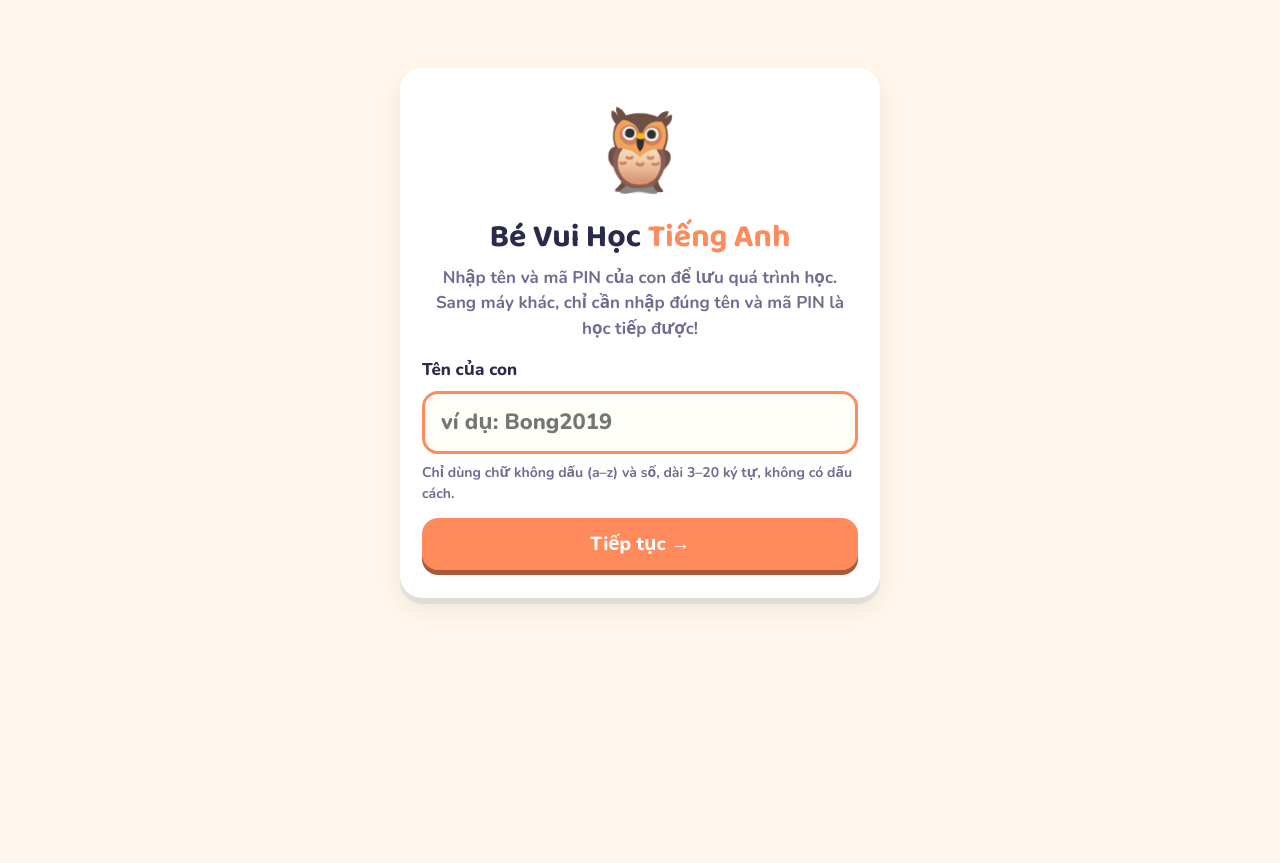
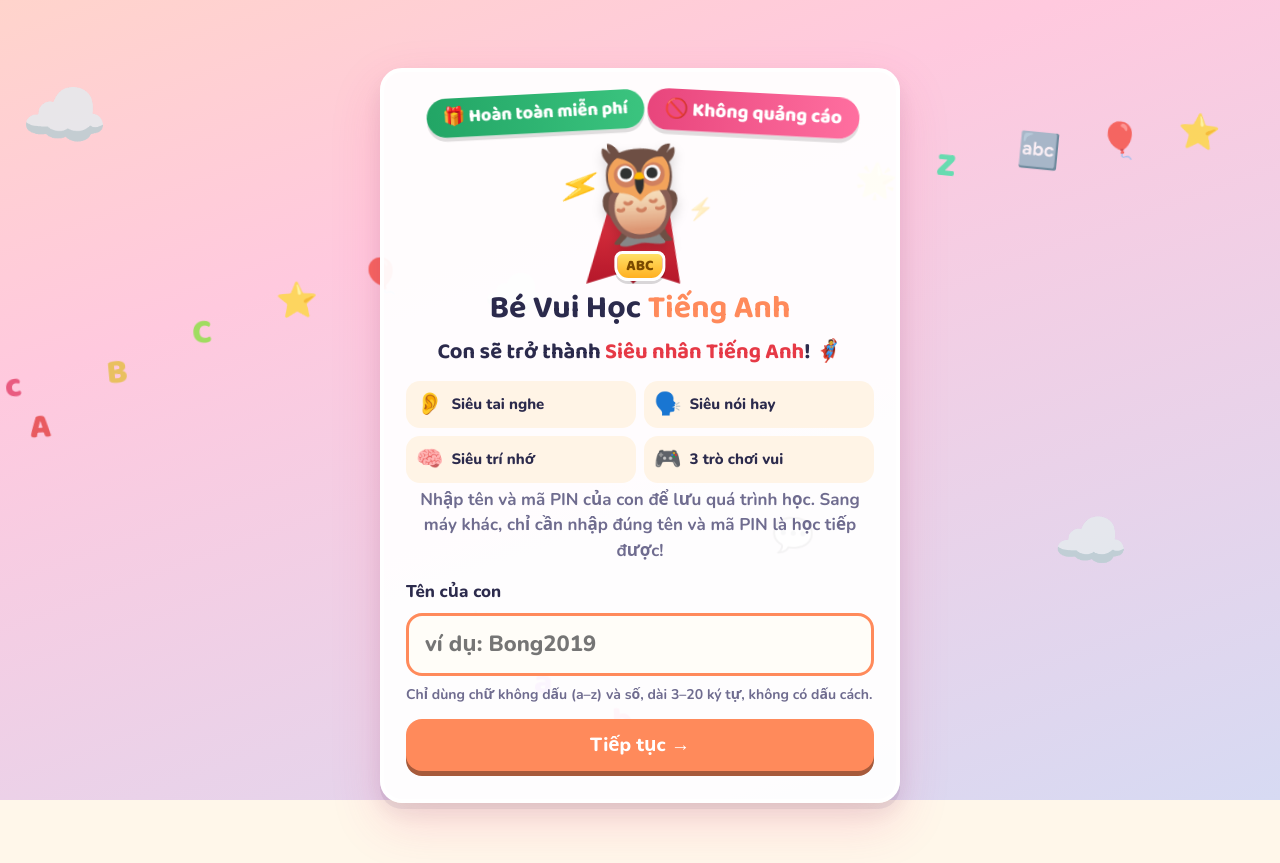
Before and after one commit to duyetntdev/en-learn, a plain HTML site: page index.html in a window 1280 px wide. Before the commit the page ends 800 px from the top, so only its background shows below. Drawn offline with nearby package versions, Linux system fonts and the light colour scheme.

Commit message:
Make the login screen lively with an English superhero theme
- Animated sky with drifting clouds and floating letters, stars, balloons
- Badges: "Hoàn toàn miễn phí" and "Không quảng cáo"
- Ollie as a superhero with a waving cape, ABC emblem and lightning,
  slogan "Siêu nhân Tiếng Anh" and four superpowers
- PIN hint now says parents can message Zalo for help

Co-Authored-By: Claude Opus 5.5 <noreply@anthropic.com>

```diff
--- a/css/style.css
+++ b/css/style.css
@@ -504,5 +504,37 @@ button:focus-visible{outline:3px solid var(--c);outline-offset:3px}
 .sharesheet{max-width:440px}
 .sharesheet .shbtns{display:flex;flex-direction:column;gap:10px;margin-top:12px}
 .sharesheet textarea{width:100%;margin-top:12px;border:2px solid var(--line);border-radius:12px;padding:8px 10px;font:inherit;font-size:13px;color:var(--muted);resize:none}
+/* ================== Màn đăng nhập: Siêu nhân Tiếng Anh ================== */
+.lsky{position:fixed;inset:0;z-index:0;overflow:hidden;pointer-events:none;
+  background:linear-gradient(160deg,#FFE9A8,#FFC9DE 45%,#BFE4FF);background-size:200% 200%;animation:skyshift 18s ease-in-out infinite}
+@keyframes skyshift{0%,100%{background-position:0% 0%}50%{background-position:100% 100%}}
+.lsky .cl{position:absolute;font-size:70px;opacity:.85;animation:drift 50s linear infinite}
+.lsky .c1{top:8%;left:-120px}.lsky .c2{top:32%;left:-120px;font-size:50px;animation-duration:70s;animation-delay:-25s}.lsky .c3{top:62%;left:-120px;font-size:60px;animation-duration:60s;animation-delay:-45s}
+.lsky .fl{position:absolute;bottom:-60px;font-family:'Baloo 2';font-weight:800;font-size:34px;color:hsl(var(--h),75%,55%);opacity:.75;
+  animation:floatup 14s linear infinite}
+@keyframes floatup{0%{transform:translate(0,0) rotate(-10deg)}25%{transform:translate(18px,-28vh) rotate(8deg)}50%{transform:translate(-14px,-56vh) rotate(-6deg)}
+  75%{transform:translate(12px,-84vh) rotate(6deg)}100%{transform:translate(0,-115vh) rotate(-4deg)}}
+.login{max-width:520px;position:relative;z-index:1;border:4px solid #fff;box-shadow:0 20px 50px rgba(232,69,124,.18),var(--shadow);background:rgba(255,255,255,.94)}
+.lbadges{display:flex;justify-content:center;flex-wrap:wrap;gap:10px;margin-top:-6px}
+.lb{font-family:'Baloo 2';font-weight:800;font-size:18px;padding:6px 16px;border-radius:999px;color:#fff;box-shadow:0 4px 0 rgba(0,0,0,.12);animation:badgepulse 2.4s ease-in-out infinite}
+.lb.free{background:linear-gradient(90deg,#22A565,#3BC47F);transform:rotate(-3deg)}
+.lb.noads{background:linear-gradient(90deg,#E8457C,#FF6FA0);transform:rotate(3deg);animation-delay:1.2s}
+@keyframes badgepulse{0%,100%{scale:1}50%{scale:1.07}}
+.shero{position:relative;width:150px;height:140px;margin:14px auto 0}
+.shero .cape{position:absolute;left:28px;top:44px;width:94px;height:92px;background:linear-gradient(180deg,#E63946,#B5172A);
+  clip-path:polygon(22% 0,78% 0,100% 100%,62% 88%,50% 100%,38% 88%,0 100%);transform-origin:50% 0;animation:capewave 1.6s ease-in-out infinite}
+@keyframes capewave{0%,100%{transform:skewX(-6deg) scaleY(1)}50%{transform:skewX(8deg) scaleY(1.06)}}
+.shero .sowl{position:absolute;left:50%;top:0;transform:translateX(-50%);font-size:96px;line-height:1;animation:fly 2.6s ease-in-out infinite;filter:drop-shadow(0 6px 6px rgba(0,0,0,.15))}
+@keyframes fly{0%,100%{transform:translate(-50%,0) rotate(-4deg)}50%{transform:translate(-50%,-10px) rotate(4deg)}}
+.shero .shield{position:absolute;left:50%;bottom:6px;transform:translateX(-50%);font-family:'Baloo 2';font-weight:800;font-size:15px;color:#7A4A00;
+  background:linear-gradient(180deg,#FFE066,#FFB020);border:3px solid #fff;padding:1px 9px;border-radius:8px 8px 14px 14px;box-shadow:0 3px 0 rgba(0,0,0,.15)}
+.shero .bolt{position:absolute;font-size:30px;animation:twinkle 1.4s ease-in-out infinite}
+.shero .b1{left:-4px;top:18px}.shero .b2{right:-4px;top:40px;animation-delay:.7s}
+.slogan{font-family:'Baloo 2';font-size:22px;font-weight:700;color:var(--ink);margin-top:2px}
+.slogan b{color:#E63946}
+.powers{list-style:none;margin:12px 0 4px;padding:0;display:grid;grid-template-columns:repeat(2,minmax(0,1fr));gap:8px}
+.powers li{display:flex;align-items:center;gap:8px;background:#FFF4E6;border-radius:14px;padding:7px 10px;font-weight:800;font-size:15px;text-align:left}
+.powers li span{font-size:22px}
+@media (max-width:560px){.lb{font-size:15px;padding:5px 12px}.shero{transform:scale(.85);margin-top:4px}.slogan{font-size:19px}.lsky .fl{font-size:26px}}
 @media (prefers-reduced-motion:reduce){*{animation:none!important;transition:none!important}}
 @media (prefers-reduced-motion:reduce){.chest .gems span{opacity:1;transform:translateY(-26px)}.chest .lid{transform:rotate(-28deg) translate(-8px,-14px)}}
--- a/js/app.js
+++ b/js/app.js
@@ -141,9 +141,18 @@ function login(prefill){
   document.documentElement.style.setProperty('--c','#FF8A5B');
   const legacy = !user && Object.keys(progress).length>0;  // tiến độ cũ trước khi có tính năng tên
   $('#app').innerHTML=`
+  <div class="lsky" aria-hidden="true">
+    <span class="cl c1">☁️</span><span class="cl c2">☁️</span><span class="cl c3">☁️</span>
+    ${['A','B','C','⭐','🎈','✨','a','b','📚','💬','🌟','Z','🔤','🎈','⭐','c'].map((x,k)=>`<span class="fl" style="left:${(k*6.3+3)%96}%;animation-delay:${-(k*1.7)%14}s;animation-duration:${11+(k%5)*2}s;--h:${(k*47)%360}">${x}</span>`).join('')}
+  </div>
   <div class="login">
-    <div class="owl big">🦉</div>
+    <div class="lbadges"><span class="lb free">🎁 Hoàn toàn miễn phí</span><span class="lb noads">🚫 Không quảng cáo</span></div>
+    <div class="shero" aria-hidden="true"><span class="cape"></span><span class="sowl">🦉</span><span class="bolt b1">⚡</span><span class="bolt b2">⚡</span><span class="shield">ABC</span></div>
     <h1>Bé Vui Học <span>Tiếng Anh</span></h1>
+    <div class="slogan">Con sẽ trở thành <b>Siêu nhân Tiếng Anh</b>! 🦸</div>
+    <ul class="powers" aria-label="Siêu năng lực con sẽ có">
+      <li><span>👂</span>Siêu tai nghe</li><li><span>🗣️</span>Siêu nói hay</li><li><span>🧠</span>Siêu trí nhớ</li><li><span>🎮</span>3 trò chơi vui</li>
+    </ul>
     <p class="hint">Nhập tên và mã PIN của con để lưu quá trình học. Sang máy khác, chỉ cần nhập đúng tên và mã PIN là học tiếp được!</p>
     <form id="lf" autocomplete="off" novalidate>
       <label for="nm">Tên của con</label>
@@ -192,7 +201,7 @@ function login(prefill){
         <div class="nmhelp" id="ph"></div>
         <div class="row"><button type="button" class="btn ghost" id="back">← Đổi tên</button><button class="btn" id="pgo">${label}</button></div>
       </form>
-      <p class="hint small">${mode==='enter'?`Quên mã PIN? Bố mẹ nhắn Zalo <a href="${SUPPORT_ZALO_URL}" target="_blank" rel="noopener">${SUPPORT_ZALO}</a> để được đặt lại.`:'💡 Bố mẹ ghi nhớ mã PIN giúp con nhé.'}</p></div>`;
+      <p class="hint small">${mode==='enter'?`Bố mẹ nhắn Zalo <a href="${SUPPORT_ZALO_URL}" target="_blank" rel="noopener">${SUPPORT_ZALO}</a> để nhận được sự giúp đỡ.`:'💡 Bố mẹ ghi nhớ mã PIN giúp con nhé.'}</p></div>`;
     const pin=$('#pin'), pin2=$('#pin2'), ph=$('#ph'), go=$('#pgo');
     [pin,pin2].filter(Boolean).forEach(x=>x.oninput=()=>{ x.value=x.value.replace(/\D/g,'').slice(0,4); ph.textContent=''; ph.classList.remove('bad'); });
     $('#sp').onchange=e=>[pin,pin2].filter(Boolean).forEach(x=>x.type=e.target.checked?'text':'password');
```
